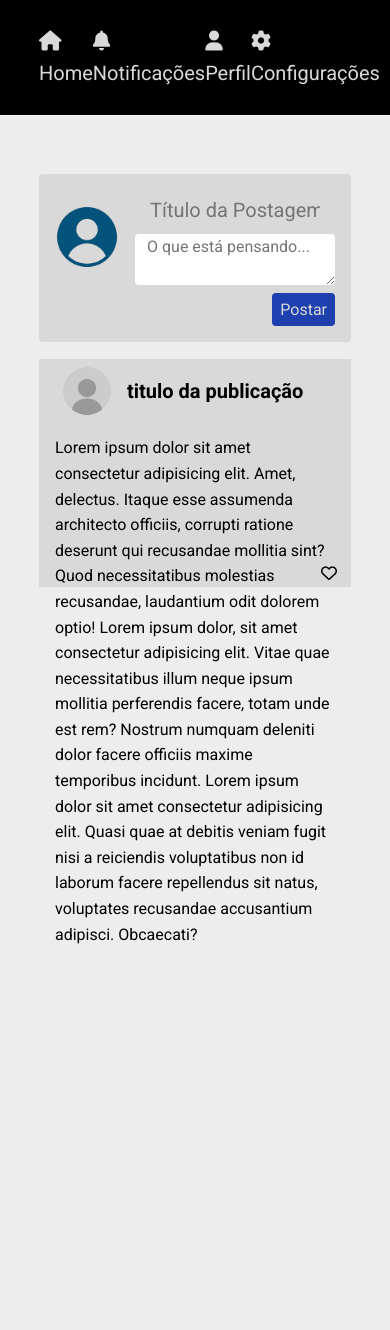
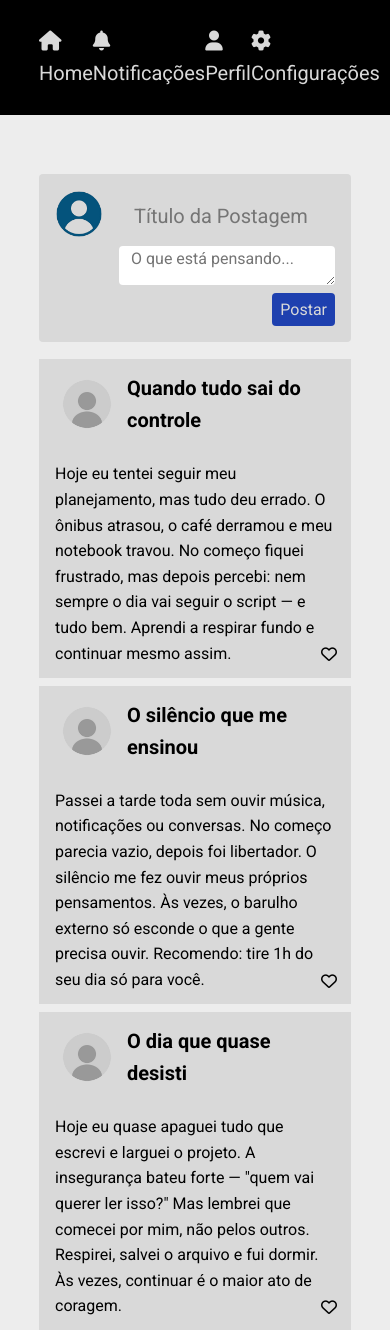
Before and after one commit to Ericvini000/unicesumar-frontend-project, a plain HTML site: page index.html in a window 390 px wide. Before the commit the page ends 1119 px from the top, so only its background shows below. Drawn offline with Linux system fonts and the light colour scheme.

Commit message:
fix: ajustando resolução de elementos segundo mobile first

```diff
--- a/index.html
+++ b/index.html
@@ -50,21 +50,43 @@
                 <li class="post__registry--item">
                     <div class="post__registry--header">
                         <img src="imagens/foto-de-perfil-2.png" alt="Imagem de perfil">
-                        <h3>titulo da publicação</h3>
+                        <h3>Quando tudo sai do controle</h3>
                     </div>
-                    <article class="post__registry--article">
-                        Lorem ipsum dolor sit amet consectetur adipisicing elit. Amet, delectus. Itaque esse
-                        assumenda
-                        architecto officiis, corrupti ratione deserunt qui recusandae mollitia sint? Quod
-                        necessitatibus
-                        molestias recusandae, laudantium odit dolorem optio!
-                        Lorem ipsum dolor, sit amet consectetur adipisicing elit. Vitae quae necessitatibus illum neque
-                        ipsum mollitia perferendis facere, totam unde est rem? Nostrum numquam deleniti dolor facere
-                        officiis maxime temporibus incidunt.
-                        Lorem ipsum dolor sit amet consectetur adipisicing elit. Quasi quae at debitis veniam fugit nisi
-                        a reiciendis voluptatibus non id laborum facere repellendus sit natus, voluptates recusandae
-                        accusantium adipisci. Obcaecati?
-                    </article>
+                    <article class="post__registry--article">Hoje eu tentei seguir meu planejamento, mas tudo deu
+                        errado.
+                        O ônibus atrasou, o café derramou e meu notebook travou.
+                        No começo fiquei frustrado, mas depois percebi:
+                        nem sempre o dia vai seguir o script — e tudo bem.
+                        Aprendi a respirar fundo e continuar mesmo assim.</article>
+                    <button class="post__registry--like">
+                        <i class="fa-regular fa-heart curtir" id="heart"></i>
+                    </button>
+                </li>
+                <li class="post__registry--item">
+                    <div class="post__registry--header">
+                        <img src="imagens/foto-de-perfil-2.png" alt="Imagem de perfil">
+                        <h3>O silêncio que me ensinou</h3>
+                    </div>
+                    <article class="post__registry--article">Passei a tarde toda sem ouvir música, notificações ou
+                        conversas.
+                        No começo parecia vazio, depois foi libertador.
+                        O silêncio me fez ouvir meus próprios pensamentos.
+                        Às vezes, o barulho externo só esconde o que a gente precisa ouvir.
+                        Recomendo: tire 1h do seu dia só para você.</article>
+                    <button class="post__registry--like">
+                        <i class="fa-regular fa-heart curtir" id="heart"></i>
+                    </button>
+                </li>
+                <li class="post__registry--item">
+                    <div class="post__registry--header">
+                        <img src="imagens/foto-de-perfil-2.png" alt="Imagem de perfil">
+                        <h3>O dia que quase desisti</h3>
+                    </div>
+                    <article class="post__registry--article">Hoje eu quase apaguei tudo que escrevi e larguei o projeto.
+                        A insegurança bateu forte — "quem vai querer ler isso?"
+                        Mas lembrei que comecei por mim, não pelos outros.
+                        Respirei, salvei o arquivo e fui dormir.
+                        Às vezes, continuar é o maior ato de coragem.</article>
                     <button class="post__registry--like">
                         <i class="fa-regular fa-heart curtir" id="heart"></i>
                     </button>
--- a/styles/home.css
+++ b/styles/home.css
@@ -125,13 +125,12 @@
 
     .post__form--new {
         display: flex;
-        align-items: center;
         gap: 1rem;
     }
 
     .post__form--new img {
-        width: 4rem;
-        height: 4rem;
+        width: 3rem;
+        height: 3rem;
         background: transparent;
     }
 
@@ -186,7 +185,7 @@
     }
 
     .post__registry--item {
-        height: 30%;
+        height: 50%;
         display: flex;
         flex-direction: column;
         gap: 12px;
@@ -231,4 +230,18 @@
     .post__form--button {
         padding: .5rem 1.25rem;
     }
+
+    .post__form--new {
+        align-items: center;
+    }
+
+    .post__form--new img {
+        width: 4rem;
+        height: 4rem;
+        background: transparent;
+    }
+
+    .post__registry--item {
+        height: 25%;
+    }
 }
```
Also changed, not shown: scripts/script.js (line endings or trailing spaces).
